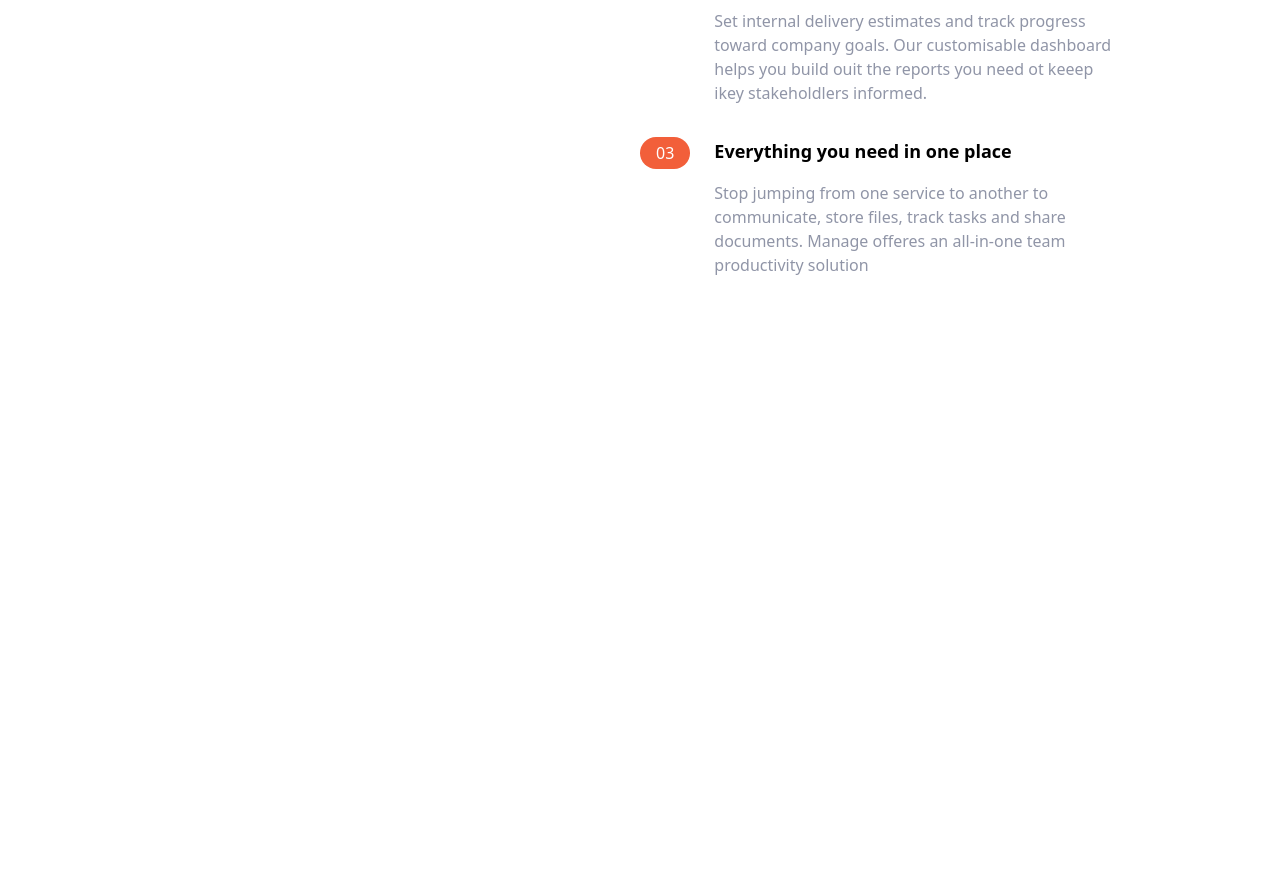
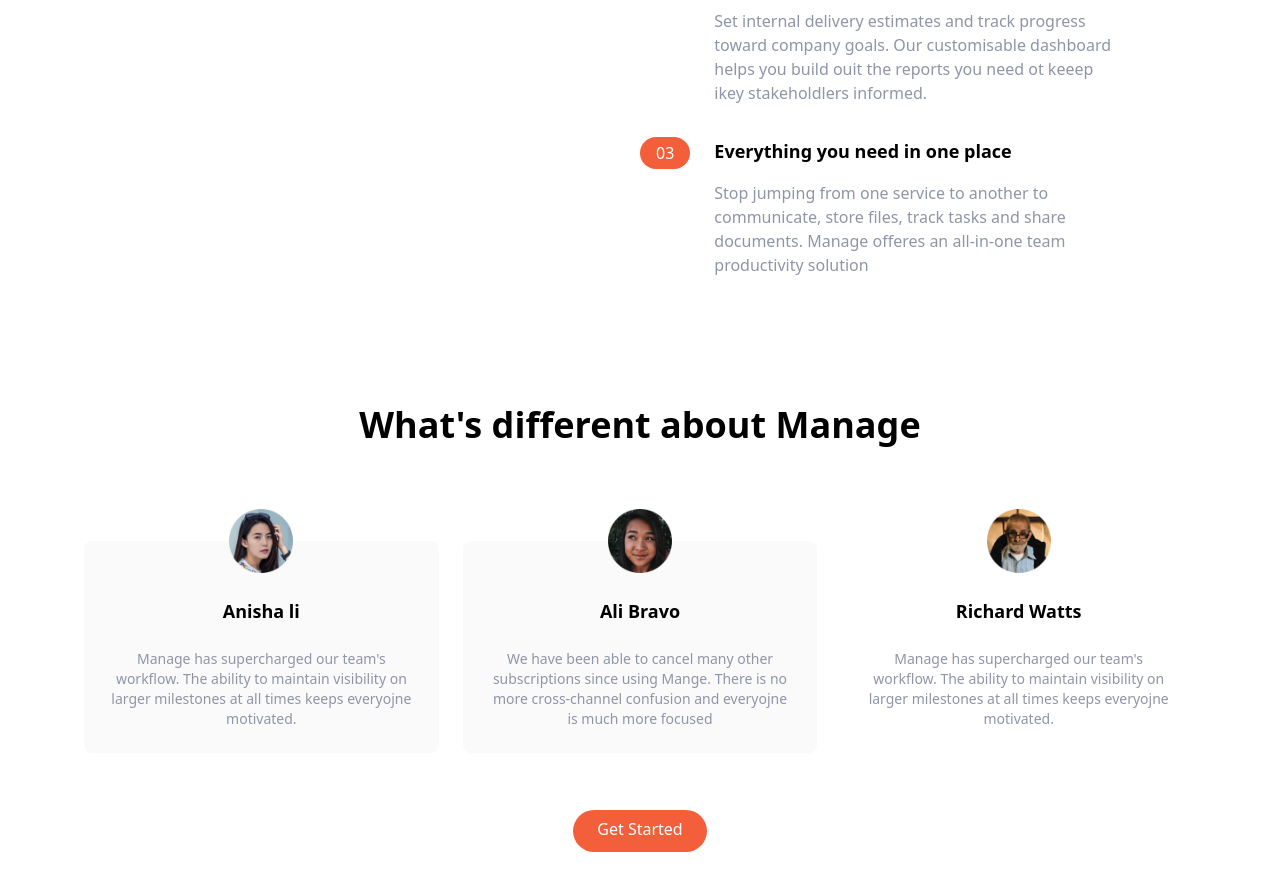
Before and after one commit to Complexlity/Manage-Landing-Page, a website: page index.html in a window 1280 px wide. Shown: the part 863-1754 px from the top of the page. Before the commit the page ends 1140 px from the top, so only its background shows below. Drawn offline with Linux system fonts and the light colour scheme.

Commit message:
Complete Testimonial section

```diff
--- a/index.html
+++ b/index.html
@@ -181,6 +181,79 @@
 </div>
 </section>
 
+  <!-- Testimonials -->
+  <section id="testimonials">
+    <!-- Container to heading and testm blocks    -->
+    <div class="max-w-6xl px-5 mx-auto mt-32 text-center">
+      <!-- Heading  -->
+      <h2 class="text-4xl font-bold text-center">
+        What's different about Manage
+      </h2>
+      <!-- Tesitmonials Container -->
+      <div class="flex flex-col mt-24 md:flex-row md:space-x-6">
+        <!-- Testimonial 1 -->
+        <div
+          class="hidden flex-col items-center max-w-3xl p-6 space-y-6 rounded-lg bg-veryLightGray md:mt-0 md:flex md:w-1/3"
+        >
+          <img
+            src="/project-files/images/avatar-anisha.png"
+            class="w-16 -mt-14"
+            alt=""
+          />
+          <h5 class="font-bold text-lg">Anisha li</h5>
+          <p class="text-sm text-darkGrayishBlue">
+            Manage has supercharged our team's workflow. The ability to
+            maintain visibility on larger milestones at all times keeps
+            everyojne motivated.
+          </p>
+        </div>
+
+        <!-- Testimonial 2 -->
+        <div
+          class="hidden flex-col items-center p-6 space-y-6 rounded-lg bg-veryLightGray md:mt-0 md:flex md:w-1/3"
+        >
+          <img
+            src="/project-files/images/avatar-ali.png"
+            class="w-16 -mt-14"
+            alt=""
+          />
+          <h5 class="font-bold text-lg">Ali Bravo</h5>
+          <p class="text-sm text-darkGrayishBlue">
+            We have been able to cancel many other subscriptions since using
+            Mange. There is no more cross-channel confusion and everyojne is
+            much more focused
+          </p>
+        </div>
+
+        <!-- Testimonial 3 -->
+        <div
+          class="hidden flex-col items-center p-6 space-y-6 rounded-lg bg-veryLightGra0 md:mt-0 md:flex md:w-1/3"
+        >
+          <img
+            src="/project-files/images/avatar-richard.png"
+            class="w-16 -mt-14"
+            alt=""
+          />
+          <h5 class="font-bold text-lg">Richard Watts</h5>
+          <p class="text-sm text-darkGrayishBlue">
+            Manage has supercharged our team's workflow. The ability to
+            maintain visibility on larger milestones at all times keeps
+            everyojne motivated.
+          </p>
+        </div>
+      </div>
+      <!-- Button  -->
+      <div class="my-16">
+        <a
+          href=""
+          class="pb-3 px-6 pt-2 text-white bg-brightRed rounded-full baseline hover:bg-brightRedLight"
+          >Get Started</a
+        >
+      </div>
+    </div>
+  </section>
+
+
 
 </body>
 </html>
```
Also changed, not shown: css/styles.css.
